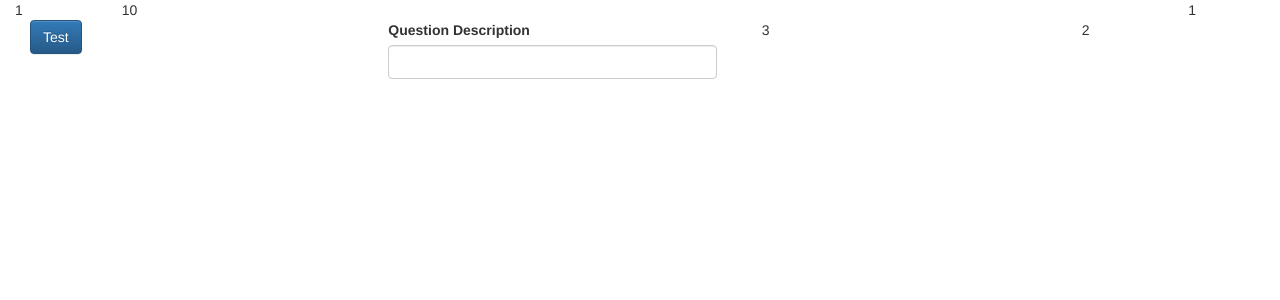
After one commit to Nadzmi-Study/Online-Quiz-System, a PHP site: page /testRandom.php in a window 1280 px wide. The commit adds this page. Shown: the top 300 px of the page. Run offline with PHP 8.4, Linux system fonts and the light colour scheme.

```diff
--- a/models/Question.class.php
+++ b/models/Question.class.php
@@ -22,11 +22,11 @@ class Question {
     // getter
     public function getNo() { return $this->no; }
     public function getDescription() { return $this->description; }
-    public function getAnswer() { return $this->answer; }
+    public function getAnswer() { return $this->answers; }
 
     // setter
     public function setNo($no) { $this->no = $no; }
     public function setDescription($description) { $this->description = $description; }
-    public function setAnswer($answer) { $this->answer = $answer; }
+    public function setAnswer($answer) { $this->answers = $answer; }
 }
 ?>
--- /dev/null
+++ b/views/testRandom.php
@@ -0,0 +1,57 @@
+<!DOCTYPE html>
+<html lang="en">
+<head>
+    <meta charset="UTF-8">
+    <!-- Latest compiled and minified CSS -->
+    <link rel="stylesheet" href="https://maxcdn.bootstrapcdn.com/bootstrap/3.3.7/css/bootstrap.min.css" integrity="sha384-BVYiiSIFeK1dGmJRAkycuHAHRg32OmUcww7on3RYdg4Va+PmSTsz/K68vbdEjh4u" crossorigin="anonymous">
+
+    <!-- Optional theme -->
+    <link rel="stylesheet" href="https://maxcdn.bootstrapcdn.com/bootstrap/3.3.7/css/bootstrap-theme.min.css" integrity="sha384-rHyoN1iRsVXV4nD0JutlnGaslCJuC7uwjduW9SVrLvRYooPp2bWYgmgJQIXwl/Sp" crossorigin="anonymous">
+
+    <!-- Latest compiled and minified JavaScript -->
+    <script src="https://maxcdn.bootstrapcdn.com/bootstrap/3.3.7/js/bootstrap.min.js" integrity="sha384-Tc5IQib027qvyjSMfHjOMaLkfuWVxZxUPnCJA7l2mCWNIpG9mGCD8wGNIcPD7Txa" crossorigin="anonymous"></script>
+    <title>Title</title>
+</head>
+<body>
+    <div class="container-fluid">
+        <div class="row">
+            <div class="col-md-1">
+                1
+            </div>
+            <div class="col-md-10">
+                10
+            </div>
+            <div class="col-md-1">
+                1
+            </div>
+        </div>
+        <div class="row">
+            <div class="col-md-7">
+                <div class="container-fluid">
+                    <div class="row">
+                        <div class="col-md-6">
+                            <button class="btn btn-primary">
+                                Test
+                            </button>
+                        </div>
+                        <div class="col-md-6">
+                            <form>
+                                <div class="form-group">
+                                    <label>Question Description</label>
+                                    <input class="form-control" type="text" name="questionDesc(".$i.")\">
+                                </div>
+                            </form>
+                        </div>
+                    </div>
+                </div>
+            </div>
+            <div class="col-md-3">
+                3
+            </div>
+            <div class="col-md-2">
+                2
+            </div>
+        </div>
+    </div>
+</body>
+</html>
```
Also changed, not shown: views/lecturer/create-quiz/create-question.php (+8 -8 lines), views/student/answer-quiz/answer-question.php (+30 -7 lines).
